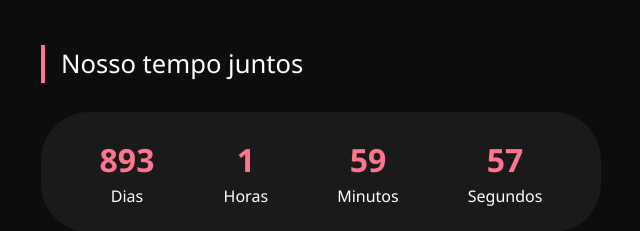
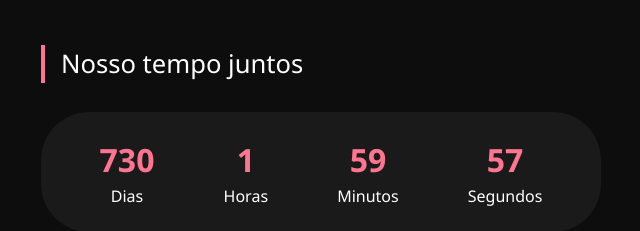
Before and after one commit to rafaelssantos-coder/Myrella, a plain HTML site: page index.html in a window 1280 px wide. Shown: the part 4457-4688 px from the top of the page, 319-959 px from the left. Drawn offline with Linux system fonts and the light colour scheme.

Commit message:
Update index.html

```diff
--- a/index.html
+++ b/index.html
@@ -495,7 +495,7 @@
         { data: "Momento favorito", desc: "Um dos muitos instantes que eu reviveria infinitas vezes.", img: "https://drive.google.com/uc?export=view&id=13RYGpPn38AlY5sh58Uzb1ekYAbq9b5fc" }
     ];
     // Data do relacionamento (configurável)
-    const START_DATE = "2024-01-01";   // <-- ALTERE AQUI A DATA DE INÍCIO (AAAA-MM-DD)
+    const START_DATE = "2024-06-12";   // <-- ALTERE AQUI A DATA DE INÍCIO (AAAA-MM-DD)
 
     // ------------------------------------------------------------
     // 1. corações flutuantes com CSS
```
